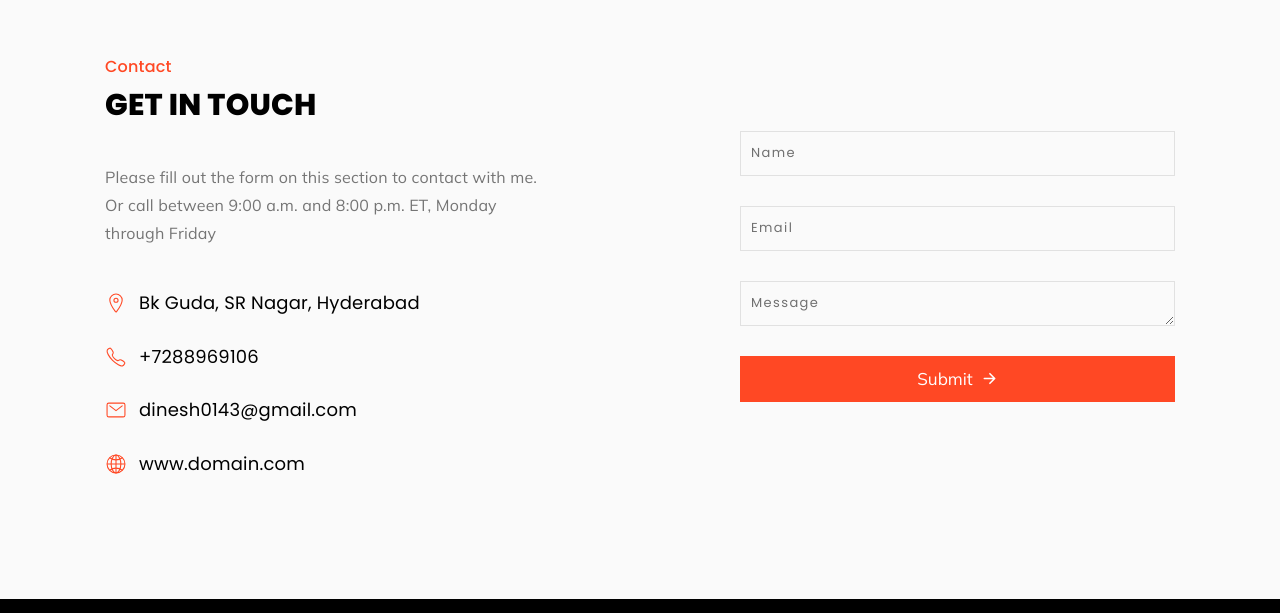
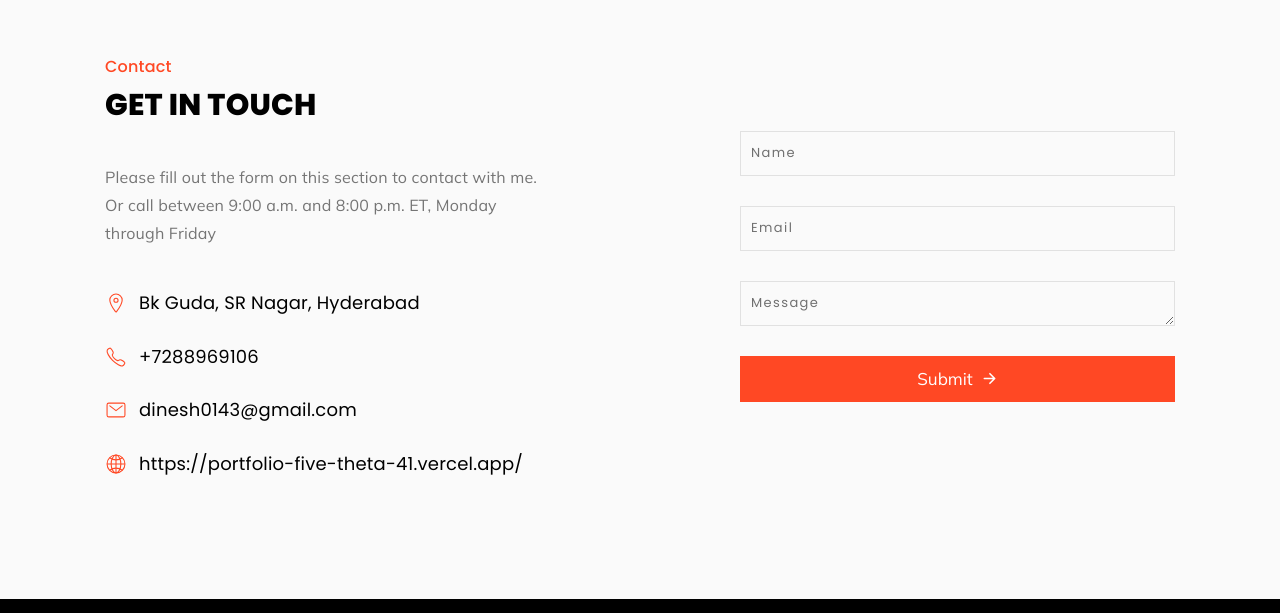
Before and after one commit to Neluballi-Dinesh/portfolio, a plain HTML site: page index.html in a window 1280 px wide. Shown: the part 3086-3699 px from the top of the page. Drawn offline with nearby package versions, Linux system fonts and the light colour scheme.

Commit message:
new changes

```diff
--- a/index.html
+++ b/index.html
@@ -696,7 +696,7 @@
               <li class="contact-item">
                 <ion-icon name="globe-outline" aria-hidden="true"></ion-icon>
 
-                <a href="www.domain.com" class="contact-link">www.domain.com</a>
+                <a href="www.domain.com" class="contact-link">https://portfolio-five-theta-41.vercel.app/</a>
               </li>
 
             </ul>
```
